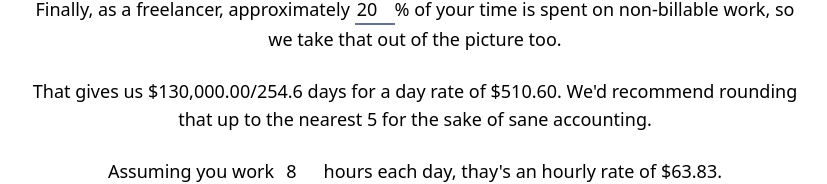
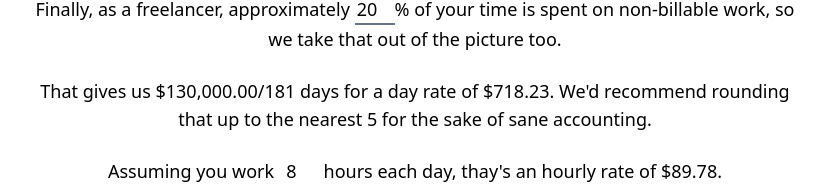
Before and after one commit to simonminton/whatismydayrate, a Vue app: page / in a window 1280 px wide. Shown: the part 671-855 px from the top of the page, without its empty margins (225-1052 px from the left). Built offline with nearby package versions, Linux system fonts and the light colour scheme.

Commit message:
fixed bad maths

```diff
--- a/src/views/HomeView.vue
+++ b/src/views/HomeView.vue
@@ -20,7 +20,10 @@
         return Number(this.desiredSalary) + (Number(this.desiredSalary) * (Number(this.benefitsPct) / 100)) + (Number(this.desiredSalary) * (Number(this.bonusPct) / 100));
       },
       totalDays() {
-        return Number(365 - (Number(this.weekendDays) + Number(this.publicHoliday) + Number(this.mandatoryHoliday) + Number(this.sickDays))*Number(100-Number(this.nonBillablePct))/100);
+        var xDays = Number(365 - (Number(this.weekendDays) + Number(this.publicHoliday) + Number(this.mandatoryHoliday) + Number(this.sickDays)));
+        console.log(xDays);
+        var nonBillableDays = Number(((Number(100-Number(this.nonBillablePct))/100)));
+        return Math.floor(Number(Number(xDays)*Number(nonBillableDays)));
       },
       dayRate() {
         var dr =  Number(this.targetSalary) / Number(this.totalDays);
```
